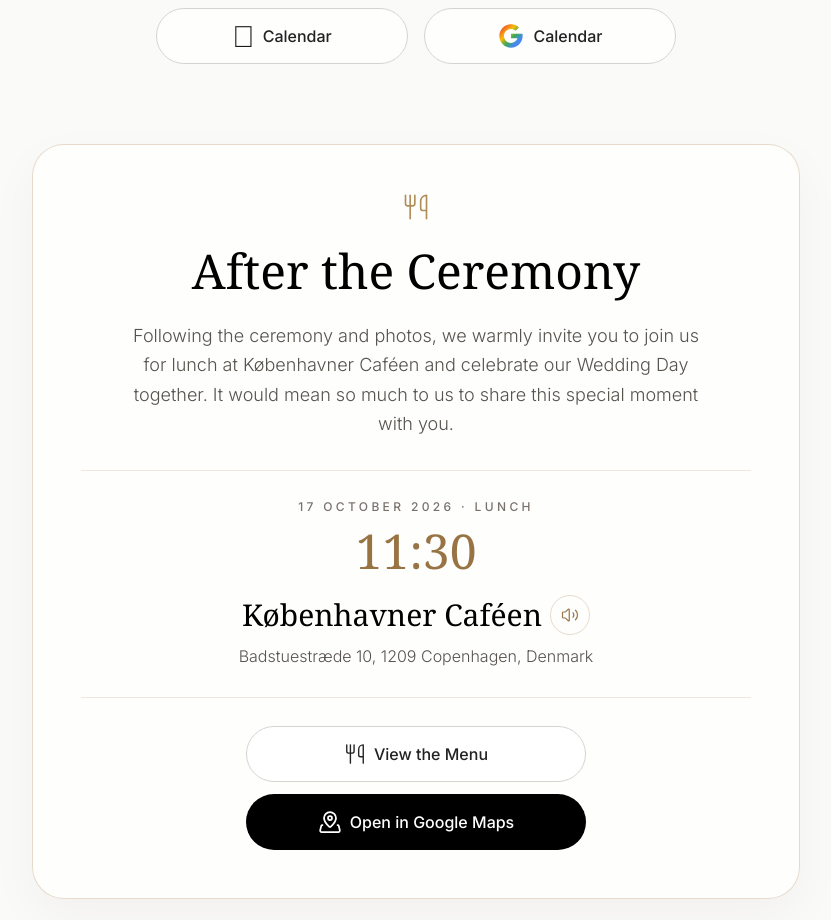
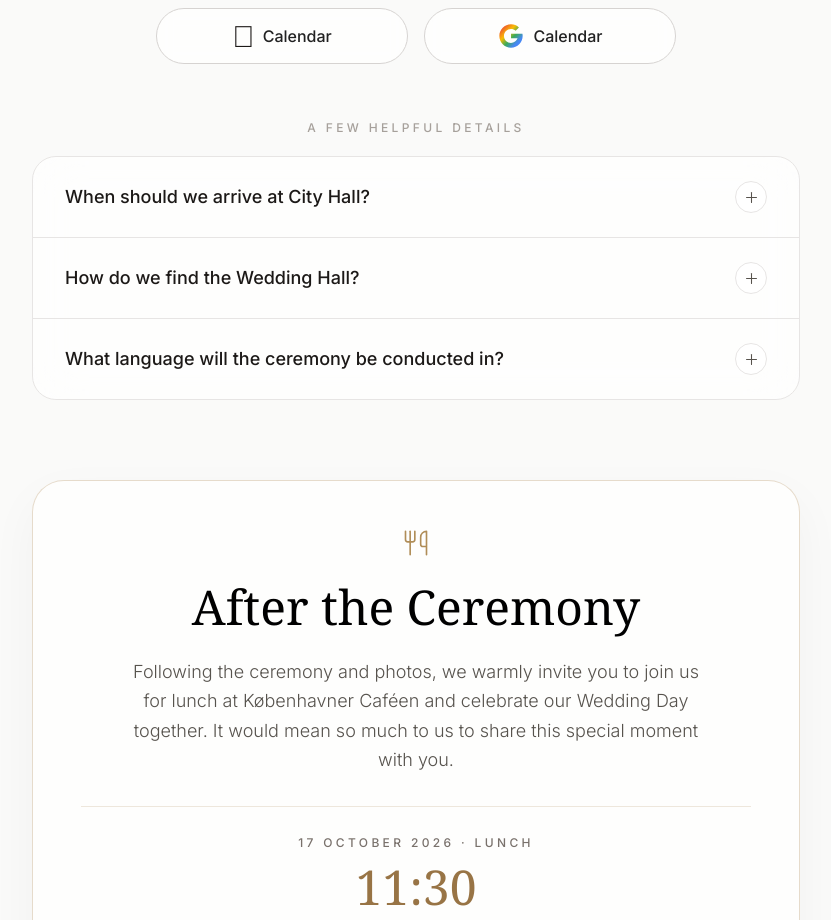
Before and after one commit to emilkacprzak/visigerja, a React (Vite) app: page / in a window 1280 px wide. Shown: the part 1640-2560 px from the top of the page, without its empty margins (224-1055 px from the left). Built offline with nearby package versions, Linux system fonts and the light colour scheme.

Commit message:
Add ceremony FAQ and hide countdown when ceremony begins

```diff
--- a/src/components/countdown/Countdown.tsx
+++ b/src/components/countdown/Countdown.tsx
@@ -80,7 +80,7 @@ export default function Countdown() {
   const [isSecretExiting, setIsSecretExiting] = useState(false);
 
   useEffect(() => {
-    if (!hasDate) {
+    if (!hasDate || time.isComplete) {
       return;
     }
 
@@ -89,7 +89,7 @@ export default function Countdown() {
     }, 1000);
 
     return () => window.clearInterval(timer);
-  }, [hasDate]);
+  }, [hasDate, time.isComplete]);
 
   const resetCountdownSecret = () => {
     timers.current.forEach((timer) => window.clearTimeout(timer));
@@ -116,6 +116,16 @@ export default function Countdown() {
       }
     };
   }, []);
+
+  useEffect(() => {
+    if (time.isComplete) {
+      stopEasterEgg(COUNTDOWN_EASTER_EGG_ID);
+      if (audioRef.current) {
+        audioRef.current.onended = null;
+        stopAudio(audioRef.current);
+      }
+    }
+  }, [time.isComplete]);
 
   const runCountdownSecret = () => {
     startEasterEgg(COUNTDOWN_EASTER_EGG_ID, () => {
@@ -167,6 +177,10 @@ export default function Countdown() {
       }, 400),
     );
   };
+
+  if (hasDate && time.isComplete) {
+    return null;
+  }
 
   return (
     <section className="px-6 pb-20 pt-16" onClick={handleSectionClick}>
@@ -241,11 +255,7 @@ export default function Countdown() {
         </p>
 
         <div className="mt-12 rounded-3xl border border-stone-200 bg-white/70 px-6 py-10 shadow-[0_18px_50px_rgba(0,0,0,0.06)] backdrop-blur-xl">
-          {hasDate && time.isComplete ? (
-            <p className="font-serif text-3xl font-medium leading-tight text-black">
-              Today is our wedding day ❤️
-            </p>
-          ) : hasDate ? (
+          {hasDate ? (
             <div className="grid grid-cols-2 gap-3 sm:grid-cols-4">
               <div>
                 <p className="text-3xl font-light text-black">{time.days}</p>
--- a/src/components/weddingCeremony/WeddingCeremony.tsx
+++ b/src/components/weddingCeremony/WeddingCeremony.tsx
@@ -1,5 +1,5 @@
 import { useCallback, useEffect, useRef, useState } from "react";
-import { MapPinned } from "lucide-react";
+import { MapPinned, Plus } from "lucide-react";
 import googleGLogo from "../../assets/google-g-logo.svg";
 import ceremonyBears from "../../assets/illustrations/wedding-bears-copenhagen.webp";
 import { wedding } from "../../data/wedding";
@@ -31,6 +31,21 @@ const ceremonyCards = [
   {
     label: "Location",
     value: wedding.ceremony.address,
+  },
+];
+
+const ceremonyQuestions = [
+  {
+    question: "When should we arrive at City Hall?",
+    answer: "Please arrive 10–15 minutes before our ceremony at 10:00 a.m., so aim to be at City Hall between 9:45 and 9:50 a.m.",
+  },
+  {
+    question: "How do we find the Wedding Hall?",
+    answer: "From the main entrance, follow the hearts on the floor through the Great Hall to the waiting area. There is no need to announce your arrival — simply wait there with the other guests. When it is our turn, we will be escorted to the Wedding Hall on the first floor. Small delays may occur.",
+  },
+  {
+    question: "What language will the ceremony be conducted in?",
+    answer: "Our wedding ceremony will be conducted in English.",
   },
 ];
 
@@ -257,6 +272,25 @@ export default function WeddingCeremony() {
             </Button>
           </div>
         </div>
+
+        <div className="mx-auto mt-14 max-w-3xl text-left">
+          <p className="mb-5 text-center text-xs font-medium uppercase tracking-[0.28em] text-stone-400">
+            A few helpful details
+          </p>
+          <div className="overflow-hidden rounded-3xl border border-stone-200 bg-white/70 backdrop-blur-xl">
+            {ceremonyQuestions.map(({ question, answer }) => (
+              <details key={question} className="group border-b border-stone-200 last:border-b-0">
+                <summary className="flex cursor-pointer list-none items-center justify-between gap-5 px-6 py-6 text-lg font-medium text-stone-900 transition-colors hover:bg-stone-100/60 focus-visible:outline-2 focus-visible:outline-offset-[-4px] focus-visible:outline-stone-500 [&::-webkit-details-marker]:hidden sm:px-8">
+                  <span>{question}</span>
+                  <span className="flex h-8 w-8 shrink-0 items-center justify-center rounded-full border border-stone-200 bg-white text-stone-600">
+                    <Plus size={17} strokeWidth={1.5} className="transition-transform duration-200 group-open:rotate-45" aria-hidden="true" />
+                  </span>
+                </summary>
+                <p className="px-6 pb-6 pr-12 text-base leading-relaxed text-stone-600 sm:px-8 sm:pr-16">{answer}</p>
+              </details>
+            ))}
+          </div>
+        </div>
       </div>
       {showSecret && (
         <EasterEggOverlay
```
